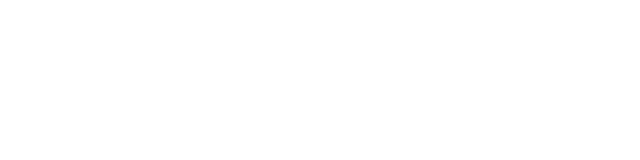
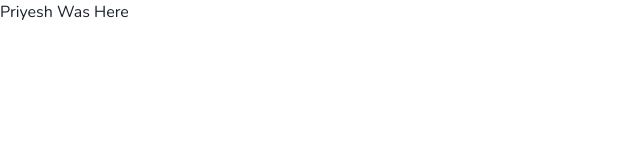
Before and after one commit to techcoders-akp/Data-automation-UI, a React (Create React App) app: page / in a window 1280 px wide. Shown: the top 160 px of the page, without its empty margins (0-640 px from the left). Built offline with nearby package versions, Linux system fonts and the light colour scheme.

Commit message:
demo test

```diff
--- a/src/app/Components/UI WINDOW/UIRenderer.jsx
+++ b/src/app/Components/UI WINDOW/UIRenderer.jsx
@@ -2,7 +2,7 @@
 const UIRenderer = () => {
   return (
     <>
-
+    <h1>Priyesh Was Here</h1>
     </>
   )
 }
```
